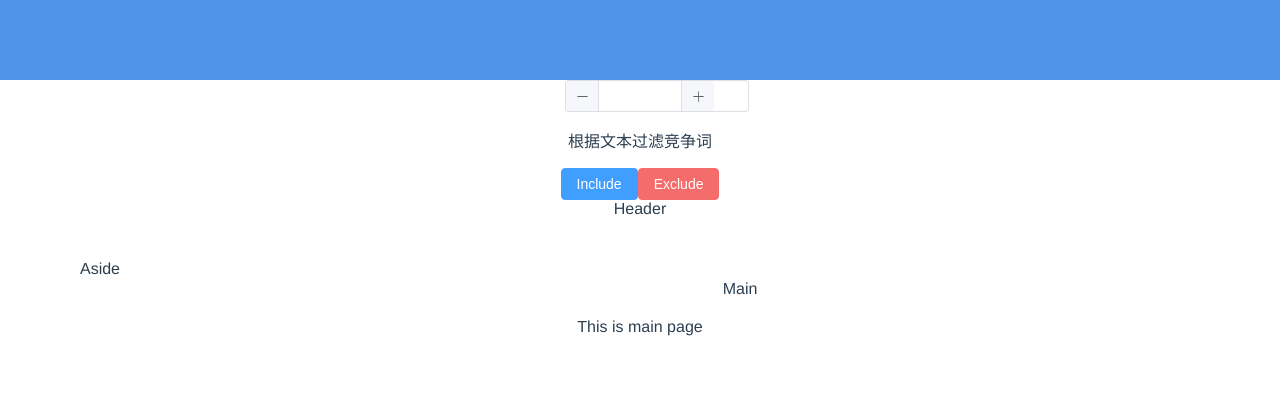
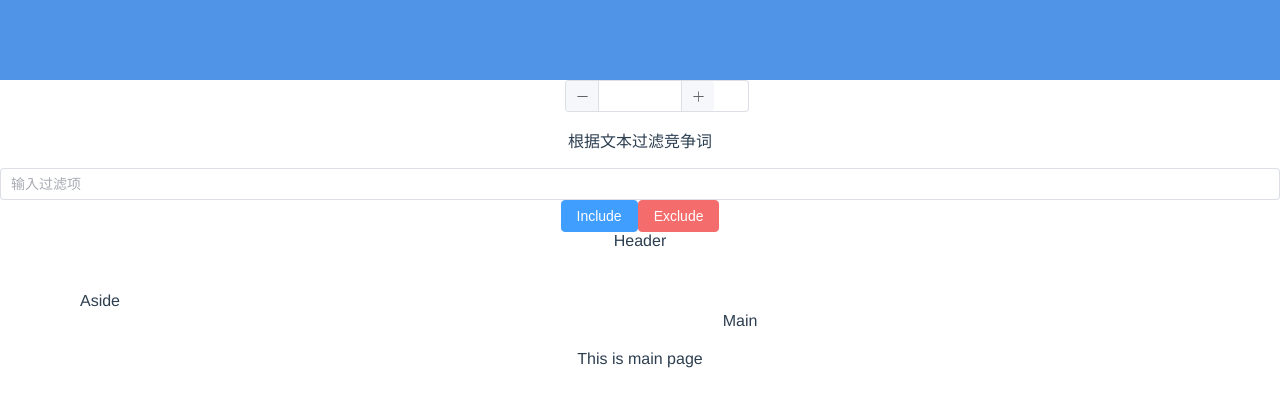
Before and after one commit to kissjerryfan/compkey_front, a Vue app: page / in a window 1280 px wide. Shown: the top 406 px of the page. Built offline with nearby package versions, Linux system fonts and the light colour scheme.

Commit message:
fix: element plus style

```diff
--- a/components.d.ts
+++ b/components.d.ts
@@ -11,6 +11,7 @@ declare module '@vue/runtime-core' {
     ElButton: typeof import('element-plus/es')['ElButton']
     ElContainer: typeof import('element-plus/es')['ElContainer']
     ElHeader: typeof import('element-plus/es')['ElHeader']
+    ElInput: typeof import('element-plus/es')['ElInput']
     ElInputNumber: typeof import('element-plus/es')['ElInputNumber']
     ElMain: typeof import('element-plus/es')['ElMain']
     EnterSearch: typeof import('./src/components/EnterSearch.vue')['default']
--- a/src/components/FilterInput.vue
+++ b/src/components/FilterInput.vue
@@ -1,6 +1,6 @@
 <template>
   <p>根据文本过滤竞争词</p>
-
+  <el-input v-model="input" placeholder="输入过滤项" />
   <el-button type="primary" id="include-btn">Include</el-button>
   <el-button type="danger" id="exclude-btn">Exclude</el-button>
 </template>
--- a/src/main.js
+++ b/src/main.js
@@ -1,7 +1,7 @@
 import { createApp } from 'vue'
 import App from './App.vue'
 import ElementPlus from 'element-plus';
-import 'element-ui/lib/theme-chalk/index.css'
+import 'element-plus/dist/index.css'
 
 const app = createApp(App)
 app.use(ElementPlus)
```
